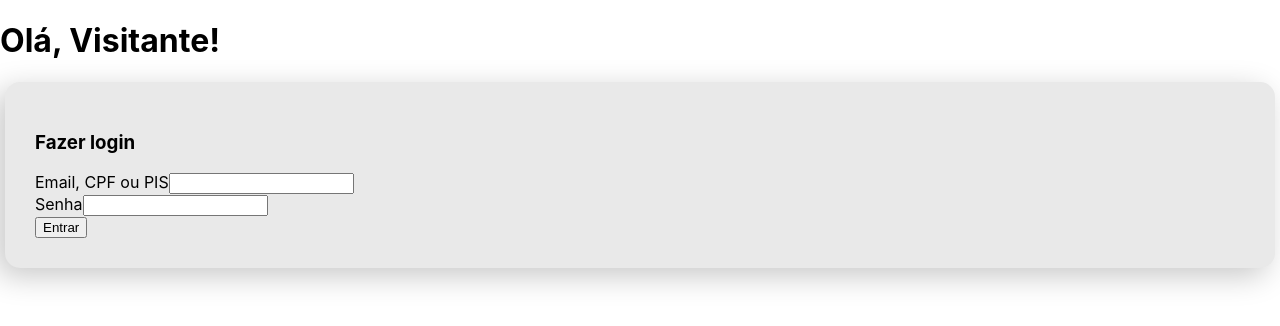
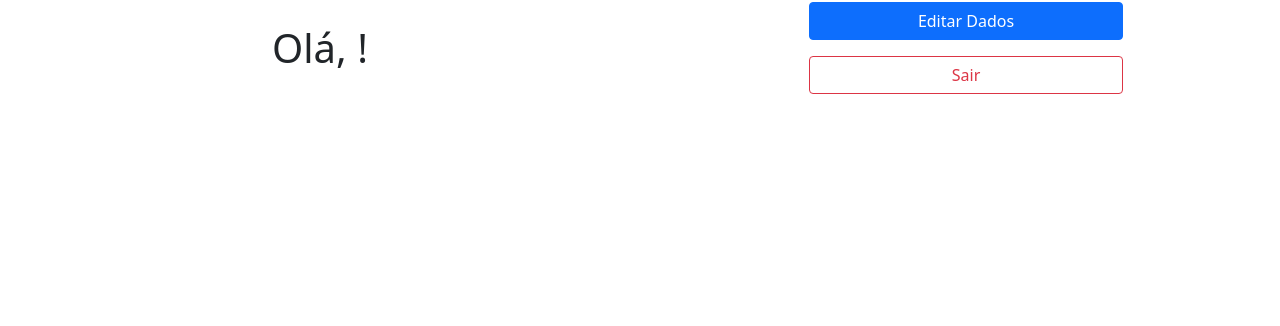
Before and after one commit to Lokisley/cad-ponto-web, a React (Vite) app: page / in a window 1280 px wide. Both pictures are taken after a click on the button "Entrar". Shown: the top 326 px of the page. Built offline with nearby package versions, Linux system fonts and the light colour scheme.

Commit message:
feat: add cookie management

```diff
--- a/src/components/FormLogin.jsx
+++ b/src/components/FormLogin.jsx
@@ -1,7 +1,7 @@
 import React, { useState } from "react";
 import { Form, Button, Col } from "react-bootstrap";
 
-function FormLogin() {
+function FormLogin(props) {
   const [values, setValues] = useState({});
 
   const onFormChange = (e) => {
@@ -16,11 +16,16 @@ function FormLogin() {
     event.persist();
     console.log("push data somewhere :)");
     console.log(values);
+    props.setCookies("user", values);
 
     //TODO: make login request to the back-end
     //TODO: if login success, set cookie with user data
     //TODO: if login fails, show error message
   };
+
+  // const submit = () => {
+  //   props.setCookies("user", { email: "1", password: "2", name: "fulano" });
+  // };
 
   return (
     <Form onSubmit={submit}>
@@ -41,6 +46,9 @@ function FormLogin() {
         <Button onClick={submit} variant="primary" className="my-3 ms-auto">
           Entrar
         </Button>
+        <a href="#" className="link-primary">
+          Cadastre-se aqui!
+        </a>
       </Col>
     </Form>
   );
--- a/src/components/LoggedButtons.jsx
+++ b/src/components/LoggedButtons.jsx
@@ -1,11 +1,17 @@
 import React from "react";
 import { Button, Col } from "react-bootstrap";
 
-function LoggedButtons() {
+function LoggedButtons(props) {
+  const logout = () => {
+    props.removeCookie("user");
+  };
+
   return (
     <Col sm={8} lg={6} className="d-flex vstack gap-3 mx-auto">
       <Button variant="primary">Editar Dados</Button>
-      <Button variant="outline-danger">Sair</Button>
+      <Button onClick={logout} variant="outline-danger">
+        Sair
+      </Button>
     </Col>
   );
 }
--- a/src/pages/HomePage.jsx
+++ b/src/pages/HomePage.jsx
@@ -1,18 +1,32 @@
 import { Row, Col } from "react-bootstrap";
 import FormLogin from "../components/FormLogin";
+import LoggedButtons from "../components/LoggedButtons";
 import React, { useState, useEffect } from "react";
+import { useCookies } from "react-cookie";
 
 // TODO: Centralizar verticalmente os itens
 
 function HomePage() {
   const [name, setName] = useState("Visitante");
+  const [cookies, setCookies, removeCookie] = useCookies(["user"]);
+
+  useEffect(() => {
+    console.log(cookies);
+    if (cookies.user) setName(cookies.user.name);
+    else setName("Visitante");
+  }, [cookies]);
+
   return (
     <Row className="d-flex align-items-center">
       <Col md={6} className="ps-4 d-flex">
         <h1 className="mx-auto my-4">Olá, {name}!</h1>
       </Col>
       <Col md={6} className="d-flex flex-column">
-        <FormLogin />
+        {cookies.user ? (
+          <LoggedButtons setCookies={setCookies} removeCookie={removeCookie} />
+        ) : (
+          <FormLogin setCookies={setCookies} />
+        )}
       </Col>
     </Row>
   );
```
Also changed, not shown: src/main.jsx (+10 -8 lines).
